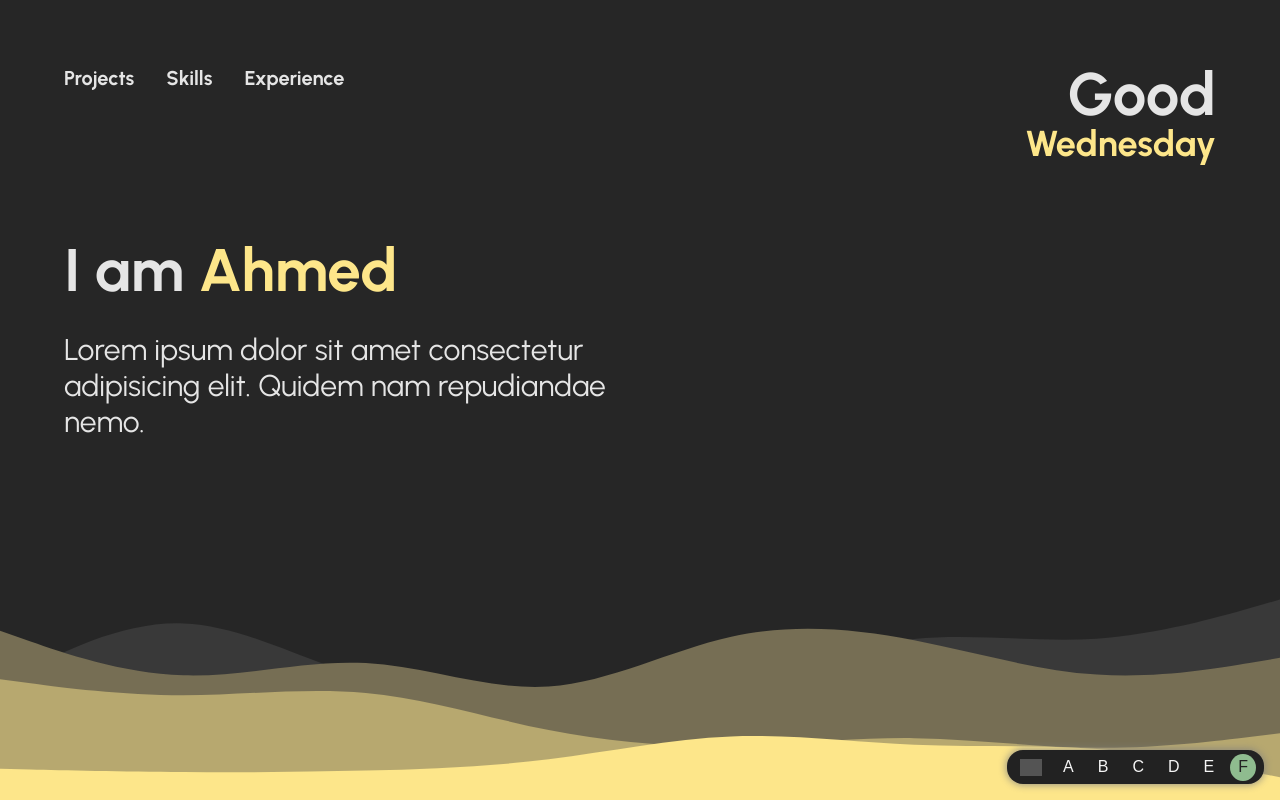
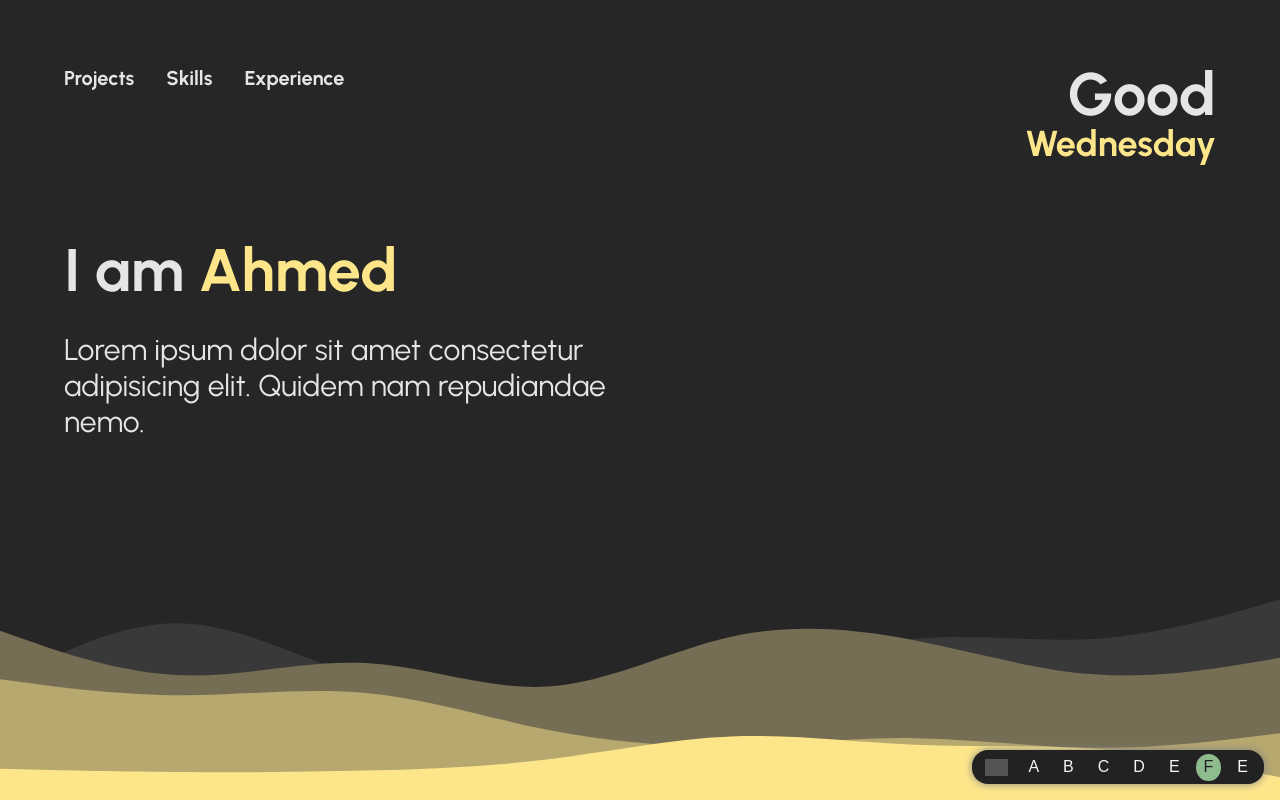
Before and after one commit to ahme-dev/portfolio-yellow, a Vue app: page / in a window 1280 px wide. Shown: the top 800 px of the page. Built offline with nearby package versions, Linux system fonts and the light colour scheme; grey boxes are pictures that could not be loaded.

Commit message:
feat: add new page link to versions

```diff
--- a/src/components/Version.vue
+++ b/src/components/Version.vue
@@ -12,6 +12,7 @@
     <a class="vlink" href="https://d.ahmed.systems"> D </a>
     <a class="vlink" href="https://e.ahmed.systems"> E </a>
     <a class="selected" href="https://f.ahmed.systems"> F </a>
+    <a class="vlink" href="https://e.ahmed.systems"> E </a>
   </div>
 </template>
 
```
